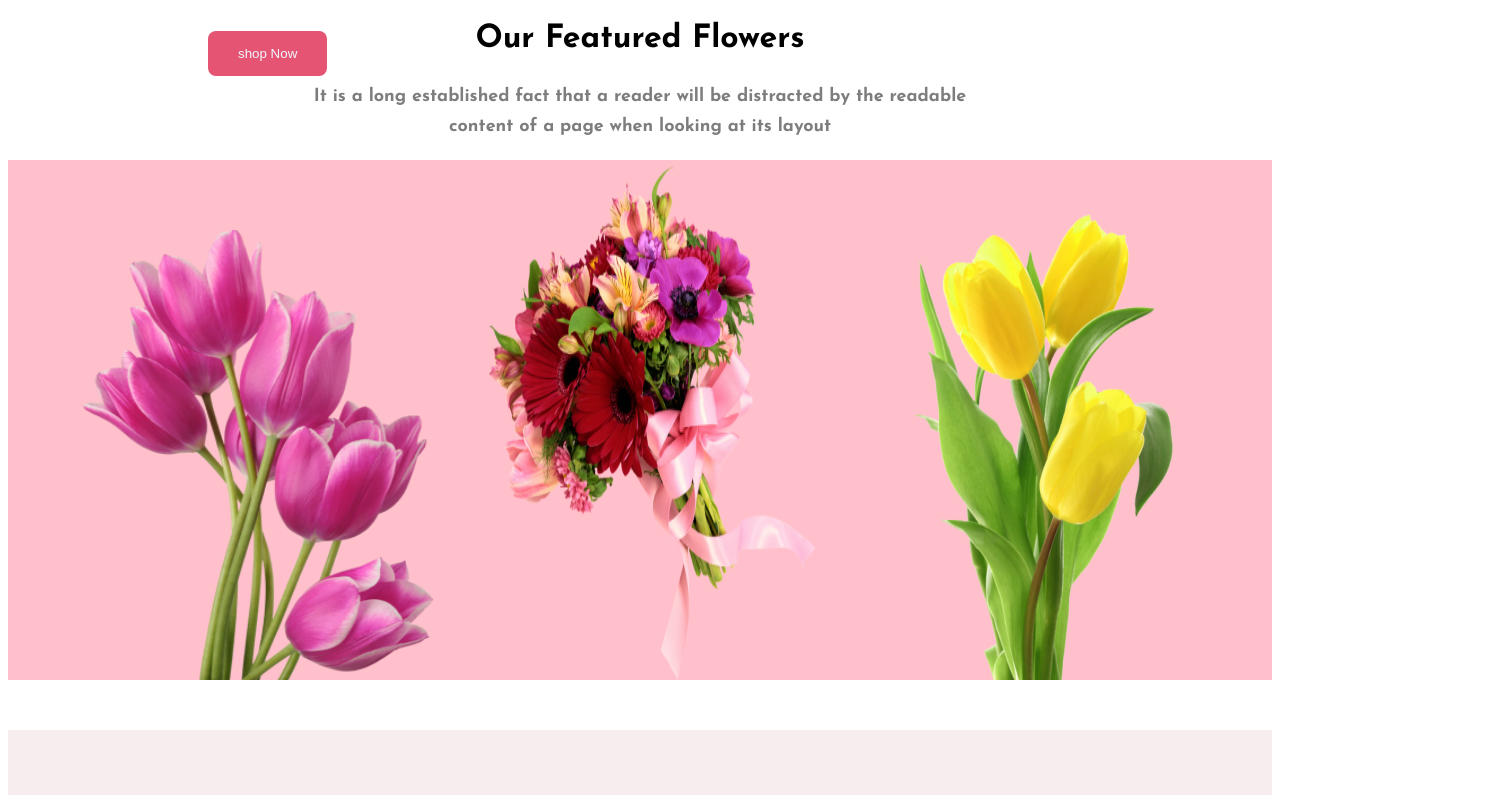
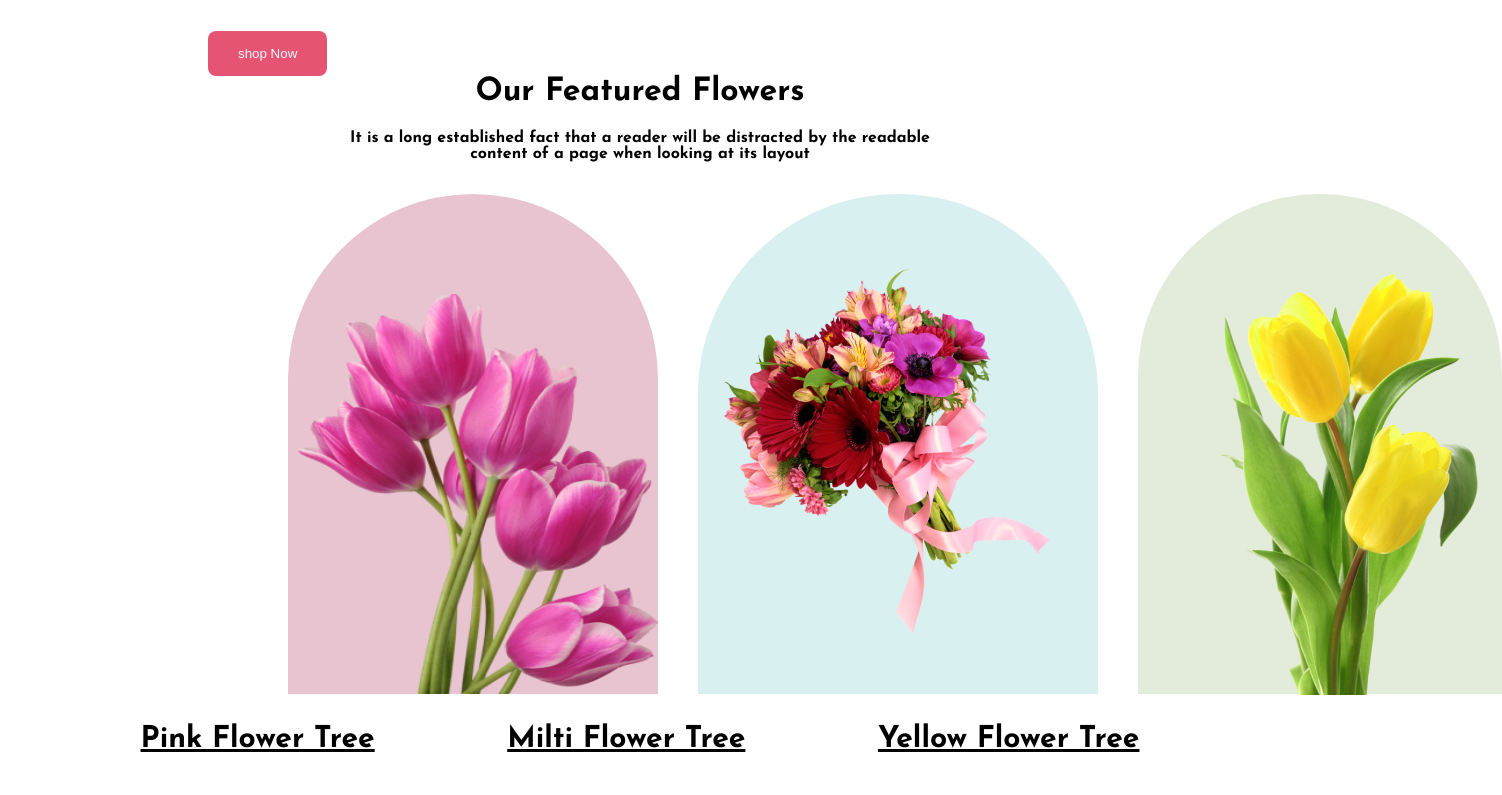
Before and after one commit to joita-khan/Assignment-1, a plain HTML site: page index.html in a window 1280 px wide. Shown: the part 885-1680 px from the top of the page, 1502 px wide, since content can reach past the window. Drawn offline with Linux system fonts and the light colour scheme.

Commit message:
add nre things

```diff
--- a/index.html
+++ b/index.html
@@ -22,22 +22,35 @@
                 <img class="banner-img" src="../assignment-1/pic/cover.png" alt="" srcset="">
             </div>
         </section>
-    </header>
+    </header><br><br>
               <!-- header end... -->
 
-     <!-- extra part-->
-    <section>
-         <div class="extra-part-text">
-            <h1> Our Featured Flowers</h1>
-            <p class="text-p"> It is a long established fact that a reader will be distracted by the readable <br>
-                content of a page when looking at its layout</p>
-         </div>
-         <div class="extra-part-img">
-            <img class="big-img" src="../assignment-1/pic/extra-1.png" alt="" srcset="">
-            <img src="../assignment-1/pic/extra-2.png" alt="" srcset="">
-            <img src="../assignment-1/pic/extra-3.png" alt="" srcset="">
-         </div>
-    </section>
+     <!-- bonus part-->
+     <div class="bonus-part-text">
+        <h1> Our Featured Flowers</h1>
+        <p> It is a long established fact that a reader will be distracted by the readable <br>
+            content of a page when looking at its layout</p>
+     </div><br>
+     <div class="pink-flower">
+        <div class="pink-flower-1">
+        <img class="pic-1" src="../assignment-1/pic/extra-1.png" alt="" srcset="">
+        </div>
+
+        <div class="pink-flower-2">
+           <img class="pic-2" src="../assignment-1/pic/extra-2.png" alt="" srcset="">
+        </div>
+        <div class="pink-flower-3">
+           <img class="pic-3" src="../assignment-1/pic/extra-3.png" alt="" srcset="">
+        </div>
+     </div>
+     <div class="three-text">
+        <h3> Pink Flower Tree</h3>
+        <h3> Milti Flower Tree</h3>
+        <h3> Yellow Flower Tree</h3>
+     </div><br><br><br>
+
+     <!-- extra part -->
+
     <main>
              <!-- Hot Deal ! -->
         <section class="Hot-Deal-banner">
--- a/style.css
+++ b/style.css
@@ -59,25 +59,67 @@ line-height: 30px;
     color: aliceblue;
     border: none;
 }
-.extra-part-text{
+
+/* extra-part-text{
    text-align: center;
-}
-.big-img{
+} */
+
+/* .big-img{
     height: 450px;
     width: 350px;
-    padding-top: 70px;
+    padding-top: 70px; */
 
-}
+    .bonus-part-text{
+        text-align: center;
+    }
 
-.extra-part-img{
-    display: flex;
-    gap: 0 40px;
-    height: 100%;
-    width: 100%;
-    background-color: pink;
-    justify-content: center;
+    .pic-1{
+        height:400px;
+        width: 360px;
+        padding-top: 100px;
+        padding-left: 10px;
+    }
 
-}
+    .pic-2{
+        padding: 70px;
+        padding-left: 10px;
+    }
+
+    .pic-3{
+        padding-top: 30px;
+        padding-left: 50px;
+    }
+
+    .pink-flower{
+        display: flex;
+        gap: 40px;
+        margin-left: 280px;
+    }
+    .pink-flower-1{
+         width: 400px;
+         height: 500px;
+         border-radius: 200px 200px 0px 0px;
+         background-color: rgb(232, 196, 208);
+
+    }
+    .pink-flower-2{
+        width: 400px;
+         height:500px;
+         border-radius: 200px 200px 0px 0px;
+         background-color: rgba(5, 151, 160, 0.15);
+    }
+    .pink-flower-3{
+        width: 400px;
+         height: 500px;
+         border-radius: 200px 200px 0px 0px;
+         background-color: rgba(71, 125, 17, 0.15);
+
+    }
+    .three-text{
+          display: flex;
+          justify-content: space-evenly;
+          text-decoration: underline;
+    }
 
 .Hot-Deal-banner{
     background-color: rgb(247, 237, 238);
```
